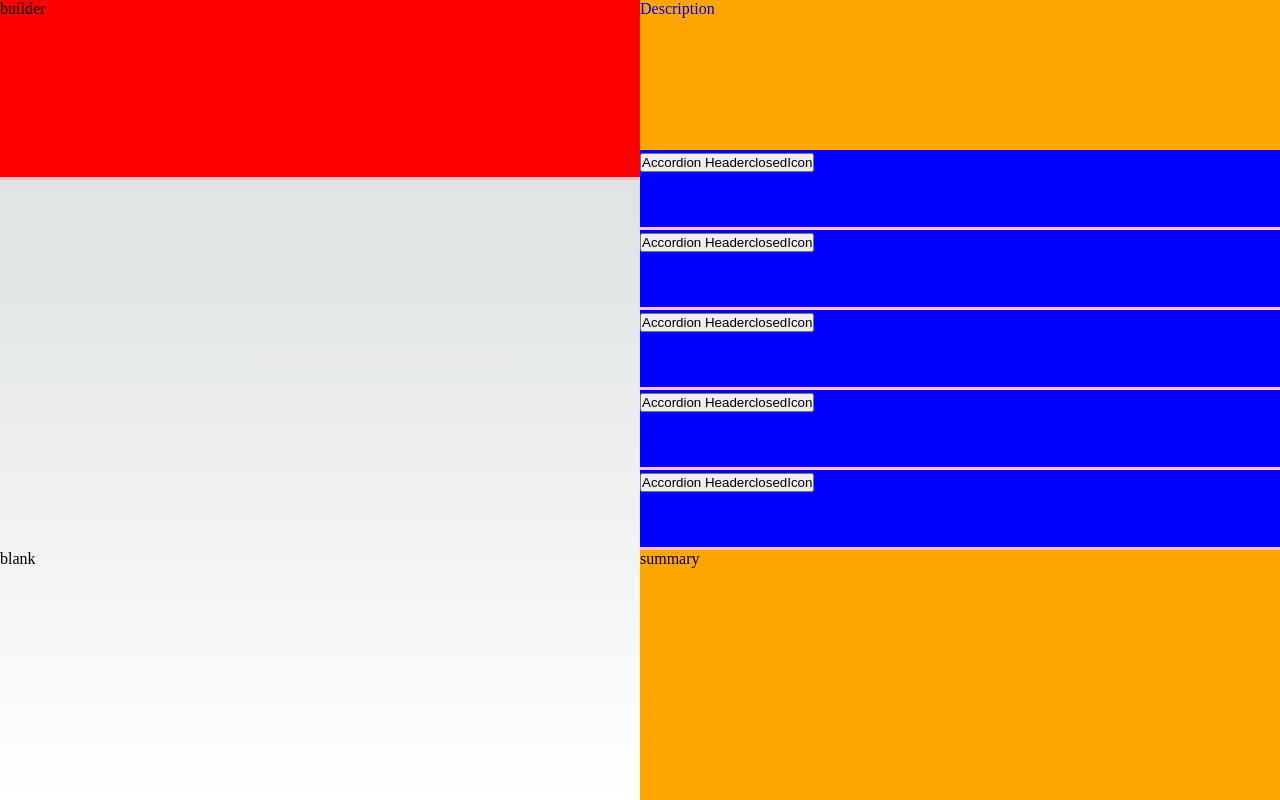
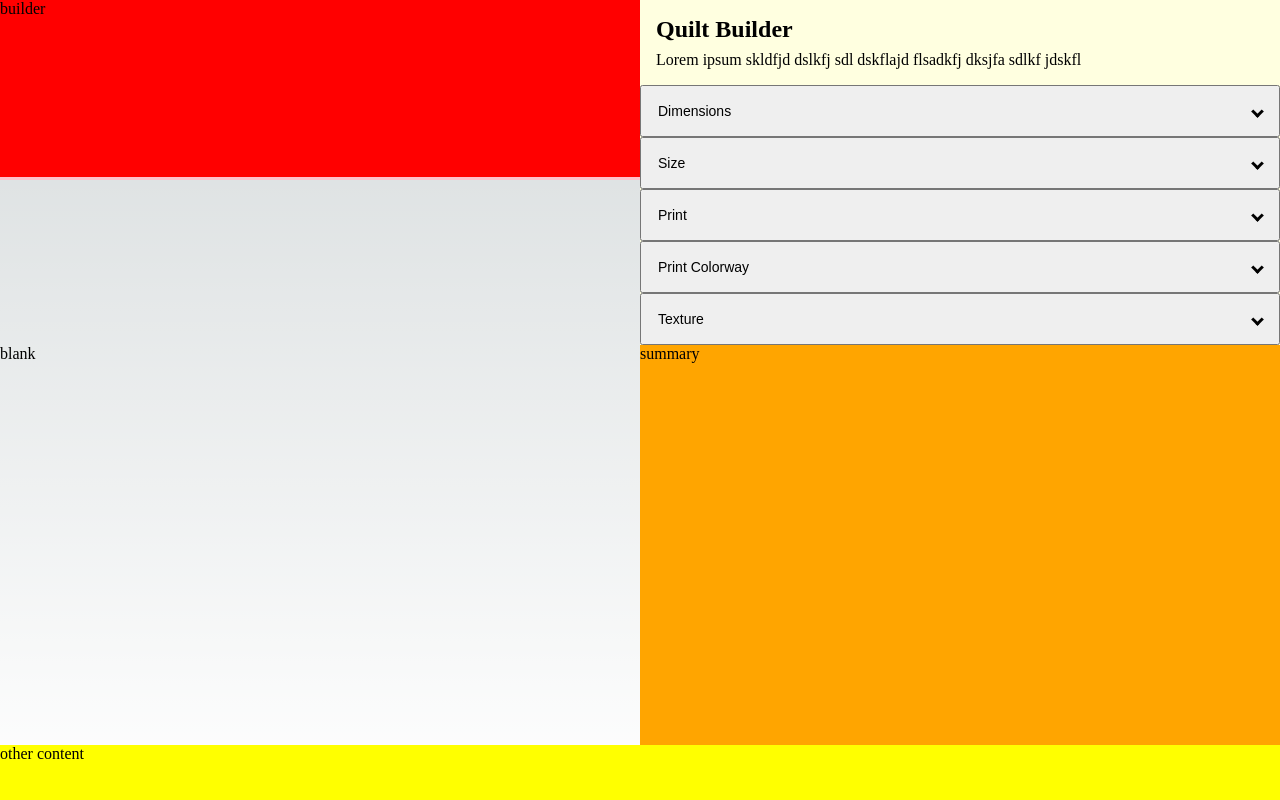
Before and after one commit to KierstenMiller/DnD-product-builder, a Next.js app in the folder next-app-test/: page /build-your-own in a window 1280 px wide. Built offline with nearby package versions, Linux system fonts and the light colour scheme.

Commit message:
styling BYO accordions

```diff
--- a/next-app-test/pages/build-your-own.tsx
+++ b/next-app-test/pages/build-your-own.tsx
@@ -1,8 +1,12 @@
 import Head from 'next/head'
 import Image from 'next/image'
 import { Inter } from '@next/font/google'
+
+import { BasicAccordion } from '../src/Components/accordion/basic-accordion'
+import { BasicAccordionGroup } from '../src/Components/accordion/basic-accordion-group'
+
 import styles from '../styles/Home.module.scss'
-import { BasicAccordion } from '../src/Components/accordion/basic-accordion'
+import BYOStyles from '../styles/build-your-own.module.scss'
 
 const BuildYourOwn = () => {
     return (
@@ -21,47 +25,53 @@ const BuildYourOwn = () => {
                             <div className={styles.image}>builder</div>
                         </div>
                         <div className={`${styles.column} ${styles.columnRight} ${styles.isSticky}`}>
-                            <div className={styles.description}>Description</div>
+                            <div className={styles.description}>
+                                <h2 className={styles.header}>Quilt Builder</h2>
+                                <p>Lorem ipsum skldfjd dslkfj sdl dskflajd flsadkfj dksjfa sdlkf jdskfl </p>
+                            </div>
+                            <BasicAccordionGroup>
                                 <BasicAccordion
-                                className={styles.selector}
-                                headerText="Accordion Header"
+                                    stylesOverride={BYOStyles}
+                                    headerText="Dimensions"
                                     headerLevel={3}
                                     id="basic-accordion-example"
                                 >
                                     Basic Accordion Content
                                 </BasicAccordion>
                                 <BasicAccordion
-                                className={styles.selector}
-                                headerText="Accordion Header"
+                                    stylesOverride={BYOStyles}
+                                    headerText="Size"
                                     headerLevel={3}
                                     id="basic-accordion-example"
                                 >
                                     Basic Accordion Content
                                 </BasicAccordion>
                                 <BasicAccordion
-                                className={styles.selector}
-                                headerText="Accordion Header"
+                                    stylesOverride={BYOStyles}
+                                    headerText="Print"
                                     headerLevel={3}
                                     id="basic-accordion-example"
                                 >
                                     Basic Accordion Content
                                 </BasicAccordion>
                                 <BasicAccordion
-                                className={styles.selector}
-                                headerText="Accordion Header"
+                                    stylesOverride={BYOStyles}
+                                    headerText="Print Colorway"
                                     headerLevel={3}
                                     id="basic-accordion-example"
                                 >
                                     Basic Accordion Content
                                 </BasicAccordion>
                                 <BasicAccordion
-                                className={styles.selector}
-                                headerText="Accordion Header"
+                                    stylesOverride={BYOStyles}
+                                    headerText="Texture"
                                     headerLevel={3}
                                     id="basic-accordion-example"
                                 >
                                     Basic Accordion Content
                                 </BasicAccordion>
+                            </BasicAccordionGroup>
+
                         </div>
                     </div>
                     <div className={styles.row}>
--- a/next-app-test/src/Components/accordion/basic-accordion-group.tsx
+++ b/next-app-test/src/Components/accordion/basic-accordion-group.tsx
@@ -5,7 +5,7 @@ interface props {
     className?: string;
 }
 
-const BasicAccordionGroup = ({children, className}: props) => {
+export const BasicAccordionGroup = ({children, className}: props) => {
     // TODO: implement grouped accordions keyboard input management
     return (
         <div className={classNames(`basic-accordion-group`, className && className)}>
--- /dev/null
+++ b/next-app-test/src/Components/accordion/basic-accordion-styles.module.scss
@@ -0,0 +1,38 @@
+.accordionTrigger {
+    background: pink;
+    color: red;
+    display: flex;
+    justify-content: space-between;
+    padding: 8px;
+}
+
+.hidden {
+    display: none;
+}
+
+.arrowContainer {
+    margin-left: 16px;
+}
+
+.arrow {
+    border: solid black;
+    border-width: 0 3px 3px 0;
+    display: inline-block;
+    padding: 3px;
+
+    &.right {
+        transform: rotate(-45deg);
+    }
+
+    &.left {
+        transform: rotate(135deg);
+    }
+
+    &.up {
+        transform: rotate(-135deg);
+    }
+
+    &.down {
+        transform: rotate(45deg);
+    }
+}
--- a/next-app-test/src/Components/accordion/basic-accordion.tsx
+++ b/next-app-test/src/Components/accordion/basic-accordion.tsx
@@ -1,5 +1,7 @@
 import classNames from "classnames";
-import { useCallback, useState } from "react";
+import { useState } from "react";
+
+import defaultStyles from './basic-accordion-styles.module.scss'
 
 type headerLevel = 1 | 2 | 3 | 4 | 5 | 6 | '1' | '2' | '3' | '4' | '5' | '6';
 
@@ -9,9 +11,9 @@ interface Props {
     headerLevel: headerLevel;
     id: string;
     // optional
-    className?: string;
     drawerOpen?: boolean;
     disableCollapse?: boolean;
+    stylesOverride?: any; // TODO: look up typing for sass module
 }
 
 interface HeaderProps {
@@ -39,23 +41,25 @@ const HeaderElement = ({ headerLevel, children }: HeaderProps) => {
 
 
 export const BasicAccordion = ({
-    id, headerText, headerLevel, className, drawerOpen = false, disableCollapse = false, children
+    id, headerText, headerLevel, drawerOpen = false, disableCollapse = false, children, stylesOverride,
 }: Props) => {
+    const styles = stylesOverride || defaultStyles;
     const [isOpen, setIsOpen] = useState(drawerOpen || disableCollapse);
     const toggleDrawerVisibility = () => !disableCollapse && setIsOpen(!isOpen);
-    return <div className={className}>
+    return <div className={styles.container}>
         <HeaderElement headerLevel={headerLevel}>
             <button
                 aria-expanded={isOpen}
-                className={`accordion-trigger h${headerLevel}`}
+                className={`${styles.accordionTrigger} h${headerLevel}`}
                 aria-controls={`${id}-content`}
                 aria-disabled={disableCollapse}
                 id={id}
                 onClick={toggleDrawerVisibility}
             >
-                {headerText}
-                {!disableCollapse && !isOpen && <span className="glyphicon glyphicon-chevron-down">closedIcon</span>}
-                {!disableCollapse && isOpen && <span className="glyphicon glyphicon-chevron-up">openIcon</span>}
+                {headerText}{' '}
+                {!disableCollapse && <span className={styles.arrowContainer}>
+                    <span className={classNames(defaultStyles.arrow, isOpen ? defaultStyles.up : defaultStyles.down)}/>
+                </span>}
             </button>
         </HeaderElement>
         <div
@@ -63,46 +67,10 @@ export const BasicAccordion = ({
             role="region"
             aria-labelledby={id}
             // // including "display-none" css and the "hidden" attribute for older browsers. They do the same thing but it's good to have both
-            className={classNames('accordion-panel', !isOpen && 'hidden')}
+            className={classNames(styles.accordionContent, !isOpen && defaultStyles.hidden)}
             hidden={!isOpen}
         >
             {children}
         </div>
     </div>
 }
-
-
-// export const BasicAccordion = ({
-//     id,headerText,headerLevel, className, drawerOpen=false, disableCollapse=false, children
-// }: Props) => {
-//     const [isOpen, setIsOpen] = useState(drawerOpen || disableCollapse);
-//     const toggleDrawerVisibility = useCallback(() => {
-//         if(!disableCollapse) setIsOpen(!isOpen);
-//     }, [])
-//     return <div className={classNames('basic-accordion', isOpen ? 'open' : 'closed', className && className)}>
-//             <HeaderElement headerLevel={headerLevel}>
-//                 <button
-//                     aria-expanded={isOpen}
-//                     className={`accordion-trigger h${headerLevel}`}
-//                     aria-controls={`${id}-content`}
-//                     aria-disabled={disableCollapse}
-//                     id={id}
-//                     onClick={toggleDrawerVisibility}
-//                 >
-//                     {headerText}
-//                     {!disableCollapse && !isOpen && <span className="glyphicon glyphicon-chevron-down">closedIcon</span>}
-//                     {!disableCollapse && isOpen && <span className="glyphicon glyphicon-chevron-up">openIcon</span>}
-//                 </button>
-//             </HeaderElement>
-//             <div
-//                 id={`${}-content`}
-//                 role="region"
-//                 aria-labelledby={id}
-//                 // including "display-none" css and the "hidden" attribute for older browsers. They do the same thing but it's good to have both
-//                 className={classNames('accordion-panel', !isOpen && 'hidden')}
-//                 hidden={!isOpen}
-//             >
-//                 {children}
-//             </div>
-//     </div>
-// }
--- a/next-app-test/styles/Home.module.scss
+++ b/next-app-test/styles/Home.module.scss
@@ -37,9 +37,10 @@
 }
 
 .description {
-  background: orange;
-  color: blue;
-  height: 150px
+  padding: 16px;
+  .header {
+    margin-bottom: 8px;
+  }
 }
 
 .selector {
--- /dev/null
+++ b/next-app-test/styles/build-your-own.module.scss
@@ -0,0 +1,13 @@
+.container {
+    width: 100%;
+}
+.accordionTrigger {
+    display: flex;
+    justify-content: space-between;
+    width: 100%;
+    padding: 16px;
+    font-size: 14px;
+}
+.accordionContent {
+    padding: 16px;
+}
```
Lines whose indentation alone changed are shown as unchanged.
